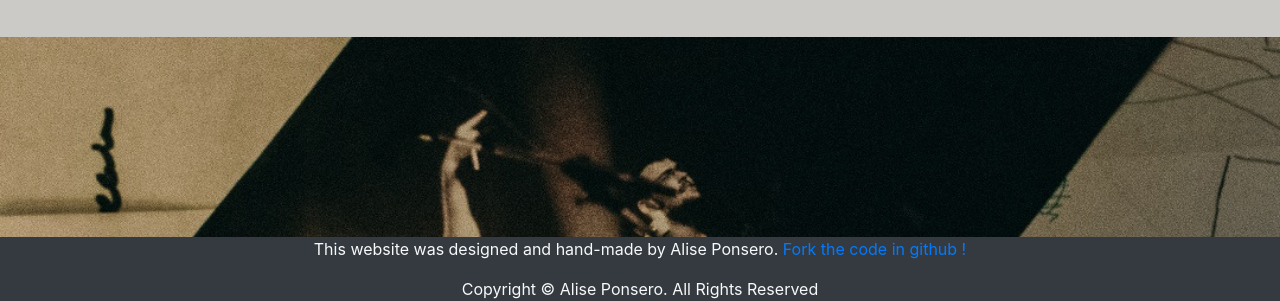
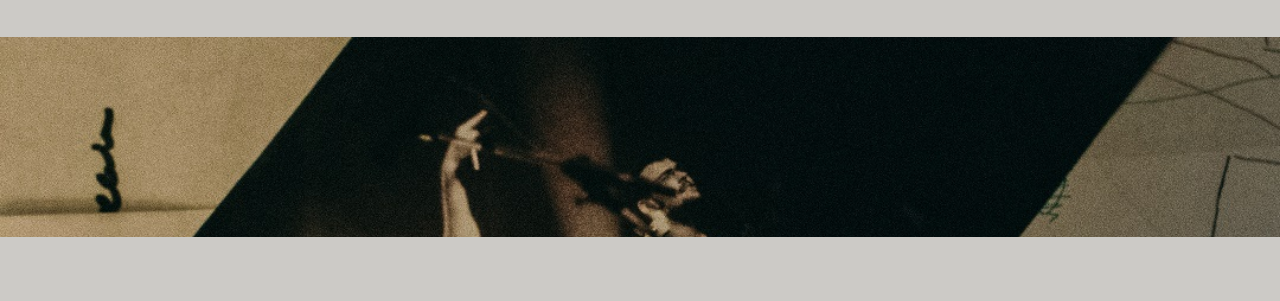
Before and after one commit to aponsero/Web-page-Val, a website: page index.html in a window 1280 px wide. Shown: the part 1952-2253 px from the top of the page. After the commit the page ends 2189 px from the top, so only its background shows below. Drawn offline with nearby package versions, Linux system fonts and the light colour scheme; a script that the page names is missing.

Commit message:
removing footer

```diff
--- a/index.html
+++ b/index.html
@@ -200,24 +200,7 @@
 		</div>
 	</div>
 </section>
-<!-- Footer -->
-<footer class="page-footer font-small bg-dark">
-  <!-- Footer Elements -->
-  <div class="container">
-    <!--Grid row-->
-    <div class="row">
-		<div class="col-12 text-center text-light">
-			<p>This website was designed and hand-made by Alise Ponsero. <a href="https://github.com/aponsero/Web-page-perso">Fork the code in github !</a></p>
-		<div>
-    </div>
 
-  <!-- Copyright -->
-  <div class="footer-copyright text-center text-light">Copyright © Alise Ponsero. All Rights Reserved
-  </div>
-  <!-- Copyright -->
-
-</footer>
-<!-- Footer -->
 
 <!-- /page content -->
   <script src="https://ajax.googleapis.com/ajax/libs/jquery/3.3.1/jquery.min.js"></script>
```
